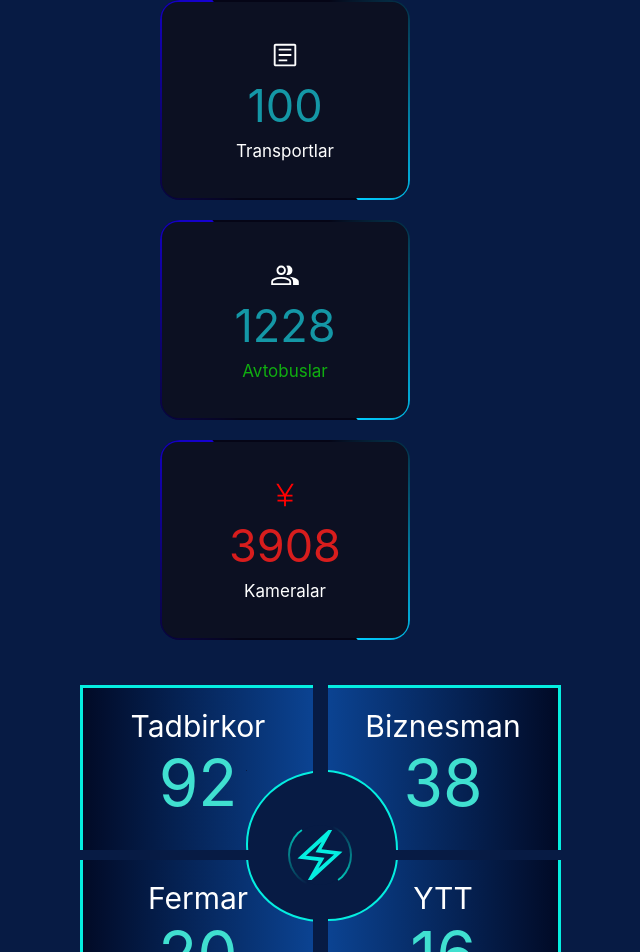
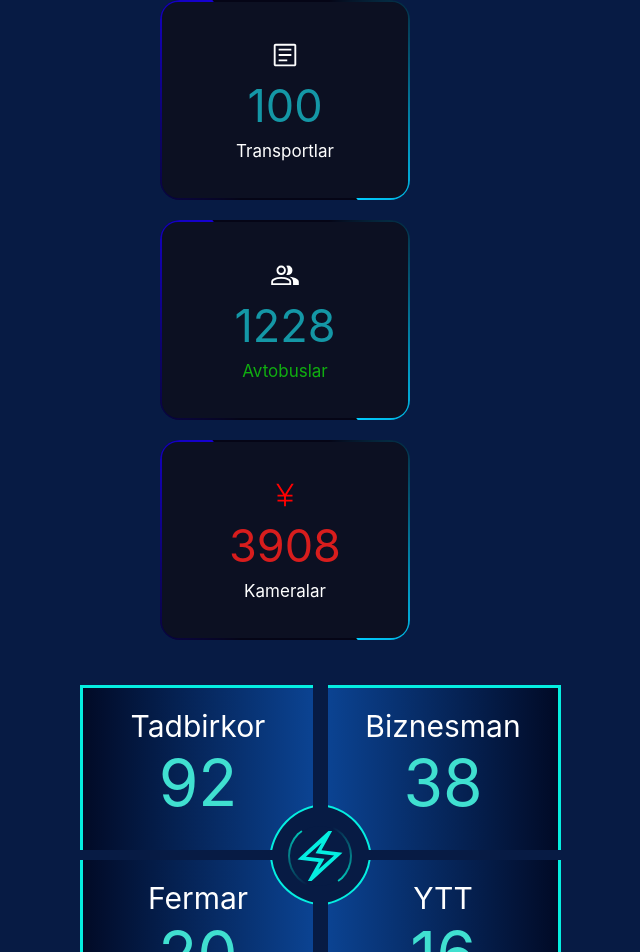
Before and after one commit to DiyorbekOrtiqov/buttom, a React (Create React App) app: page / in a window 1280 px wide. Shown: the top 952 px of the page, without its empty margins (355-995 px from the left). Built offline with nearby package versions, Linux system fonts and the light colour scheme.

Commit message:
finsh projekt

```diff
--- a/src/App.css
+++ b/src/App.css
@@ -135,7 +135,11 @@
   font-size: 64px;
 }
 
+
+/* Boxs left  up button css */
+
 .Hero_button_left {
+
   margin-right: 15px;
   width: 233px;
   height: 165px;
@@ -149,24 +153,40 @@
 
 }
 
-.Hero_button_left_button {
+.Hero_skrol_left{
   position: absolute;
-    margin-left: 71%;
-    margin-top: -22%;
+  border-radius: 50%;
+  border: 2px solid #05EEE0;
+  width: 113px;
+  height: 116px;
+  margin-left: 186px;
+  bottom: -70px;
+  background-color: #071B44;
+
+}
+
+
+/*
+.Hero_button_left_skrol  {
+  position: absolute;
+  margin-left: 78%;
+  margin-top: -14%;
     border-bottom: 1px solid #071b44;
     border-right: 1px solid#071B44;
 
+
+
 }
-.Hero_button_left_button::before {
+.Hero_button_left_skrol::before {
   content: "";
   border: 2px solid #05EEE0;
   position: absolute;
-  width: 156px;
-  height: 144px;
+  width: 106px;
+    height: 127px;
   background: #071b44;
   border-radius: 50%;
   box-shadow: 10px 10px 0 transparent;
-}
+} */
 
 .Hero_button_left:hover{
   background-image: linear-gradient(to right,#000000 ,  #2C0C25);
@@ -184,7 +204,7 @@
 }
 
 
-
+/* Boxs rigth up button css */
 
 
 .Hero_button_right {
@@ -201,10 +221,10 @@
 
 }
 
-.Hero_button_right_button {
+/* .Hero_button_right_button {
   position: absolute;
-  margin-left: -34%;
-  margin-top: -22%;
+  margin-left: -39%;
+  margin-top: -15%;
   border-bottom: 1px solid #071b44;
   border-right: 1px solid#071B44;
 }
@@ -212,14 +232,14 @@
 .Hero_button_right_button::before {
       content: "";
     position: absolute;
-    width: 144px;
-    height: 155px;
+    width: 137px;
+    height: 108px;
     background: #071b44;
     border-radius: 50%;
     box-shadow: 10px 10px 0 transparent;
     border: 2px solid #05EEE0;
 
-}
+} */
 .Hero_button_right:hover{
   background-image: linear-gradient(to right,#2C0C25,#000000   );
   border-block-start:  solid rgb(97, 18, 18);
@@ -229,6 +249,22 @@
 
 
 }
+
+.Hero_skrol_right{
+  position: absolute;
+  border-radius: 50%;
+  box-shadow: 10px 10px 0 transparent;
+  border: 2px solid #05EEE0;
+  width: 110px;
+  height: 115px;
+  margin-left: -66px;
+  bottom: -69px;
+  background-color: #071B44;
+}
+
+
+
+/* Boxs rigth down button css */
 
 .Button_left_down {
   margin-right: 15px;
@@ -244,11 +280,24 @@
 
 
 }
-.Button_left_down_span {
+
+.Hero_skrol_left_down{
+  position: absolute;
+  border-radius: 50%;
+  border: 2px solid #05EEE0;
+  width: 115px;
+  height: 103px;
+  margin-left: 187px;
+  bottom: 116px;
+  background-color: #071B44;
+
+}
+
+/* .Button_left_down_span {
   position: absolute;
   color: red;
-  margin-left: 71%;
-  margin-top: -89%;
+  margin-left: 78%;
+  margin-top: -96%;
   border-bottom: 1px solid #071b44;
   border-right: 1px solid#071B44;
 }
@@ -256,14 +305,14 @@
 .Button_left_down_span::before {
   content: "";
     position: absolute;
-    width: 149px;
-    height: 130px;
+    width: 111px;
+    height: 127px;
     background: #071B44;
     border-radius: 50%;
     box-shadow: 10px 10px 0 transparent;
     border: 2px solid #05EEE0;
 
-}
+} */
 .Button_left_down:hover{
   background-image: linear-gradient(to right,#2C0C25,#000000   );
   border-block-end:  solid rgb(97, 18, 18);
@@ -273,6 +322,11 @@
 
 
 }
+
+
+
+
+/* Boxs rigth down button css */
 
 
 .Button_right_down {
@@ -290,25 +344,40 @@
 
 }
 
+.Hero_skrol_right_down{
+  position: absolute;
+  border-radius: 50%;
+  border: 2px solid #05EEE0;
+  width: 114px;
+  height: 105px;
+  margin-left: -71px;
+  bottom: 116px;
+  background-color: #071B44;
+
+}
+
+
+/*
 .Button_right_down_span {
   position: absolute;
-  color: red;
-  margin-left: -30%;
-  margin-top: -89%;
-  border-bottom: 1px solid #071b44;
-  border-right: 1px solid#071B44;
+
+  margin-left: -41%;
+  margin-top: -103%;
+  border-bottom: 5px solid #071b44;
+  border-right: 5px solid#071B44;
 }
 .Button_right_down_span::before {
   content: "";
   position: absolute;
-  width: 135px;
-  height: 129px;
+  width: 145px;
+  height: 147px;
+
   background: #071B44;
   border-radius: 50%;
   box-shadow: 10px 10px 0 transparent;
   border: 2px solid #05EEE0;
 
-}
+/* } */
 .Button_right_down:hover{
   background-image: linear-gradient(to right,#2C0C25,#000000   );
   border-block-end:  solid rgb(97, 18, 18);
@@ -327,21 +396,22 @@
   position: absolute;
   display: flex;
   z-index: 1;
-  border-radius: 50%;
+  /* border-radius: 50%;
   box-shadow: 10px 10px 0 transparent;
   border-radius: 50%;
   box-shadow: 10px 10px 0 transparent;
-  /* border: 2px solid #05EEE0;
-  width: 150px;
-  height: 150px;
-  margin-left: 171px;
-  bottom: 348px;
-   */
+  border: 2px solid #05EEE0;
+  width: 115px;
+  height: 115px;
+  margin-left: 188px;
+  bottom: 367px; */
 }
+
+
 
 .electri_div{
   margin-left: 215px;
-  bottom: -34px;
+  bottom: -35px;
   position: absolute;
   z-index: 2;
 
@@ -352,12 +422,12 @@
   width: 60px;
 }
 
-.skrolElectri_div{
+ .skrolElectri_div{
   position: absolute;
   width: 64px;
   height: 64px;
   margin-left: 213px;
-    bottom: -32px;
+  bottom: -33px;
   background-color: transparent;
   border-radius: 500px;
   display: flex;
--- a/src/App.js
+++ b/src/App.js
@@ -52,19 +52,24 @@ function App() {
             <div className="Hero_button_left">
               <p className="Hero_text">Tadbirkor</p>
               <p className="Hero_number">92</p>
-              <span className="Hero_button_left_button"></span>
+              <div className="Hero_skrol_left">
+
+              </div>
+              {/* <span className="Hero_button_left_skrol"></span> */}
             </div>
 
             <div className="Hero_button_right">
               <p className="Hero_text">Biznesman</p>
               <p className="Hero_number">38</p>
-              <span className="Hero_button_right_button"></span>
+              <div className=" Hero_skrol_right">
+
+              </div>
+              {/* <span className="Hero_button_right_button"></span> */}
             </div>
           </div>
           <div className="Hero_centercomponents">
             <div className="skrolElectri_div">
               <span>
-
               </span>
             </div>
             <div className="electri_div">
@@ -77,11 +82,17 @@ function App() {
             <div className="Button_left_down">
               <p className="Hero_text">Fermar</p>
               <p className="Hero_number">20</p>
-              <span className="Button_left_down_span"></span>
+              <div className="Hero_skrol_left_down">
+
+              </div>
+              {/* <span className="Button_left_down_span"></span> */}
             </div>
             <div className="Button_right_down">
               <p className="Hero_text">YTT</p>
               <p className="Hero_number">16</p>
+              <div className="Hero_skrol_right_down">
+
+              </div>
               <span className="Button_right_down_span"></span>
             </div>
           </div>
```
